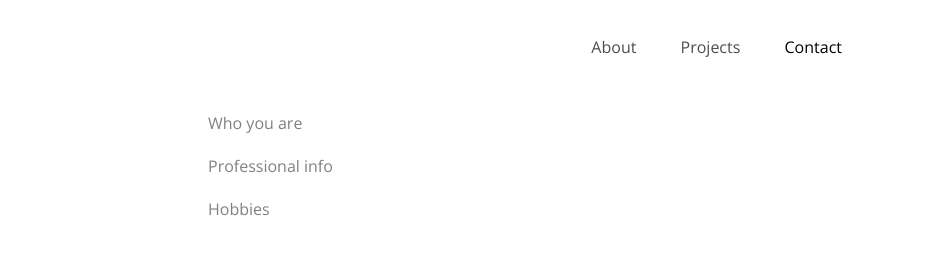
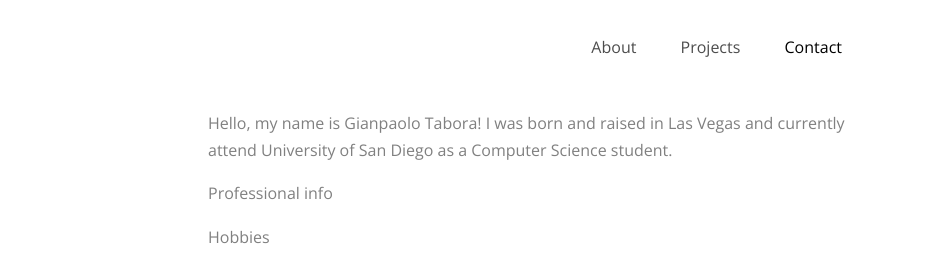
Before and after one commit to gtabora2003/gtabora2003.github.io, a plain HTML site: page index.html in a window 1280 px wide. Shown: the top 280 px of the page, 333-1280 px from the left. Drawn offline with nearby package versions, Linux system fonts and the light colour scheme; a script that the page names is missing; files whose address does not match are found by name.

Commit message:
Made changes to paragraphs

```diff
--- a/index.html
+++ b/index.html
@@ -92,7 +92,8 @@
           <div class="col-lg-5 ml-auto" data-aos="fade-up" data-aos-delay="100">
             <div class="mb-4">
               <p>
-               Who you are
+               Hello, my name is Gianpaolo Tabora! I was born and raised in Las Vegas and currently attend University of San Diego
+                as a Computer Science student.
               </p>
               <p>
                 Professional info
```
